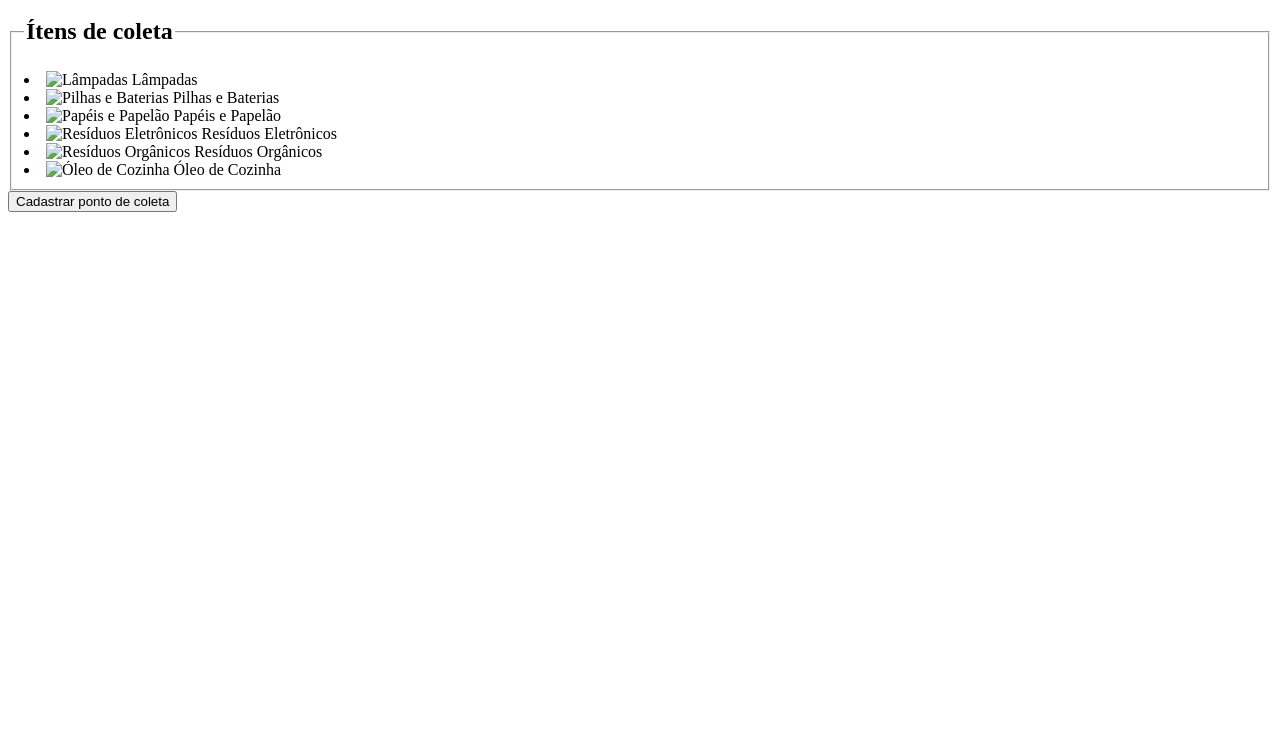
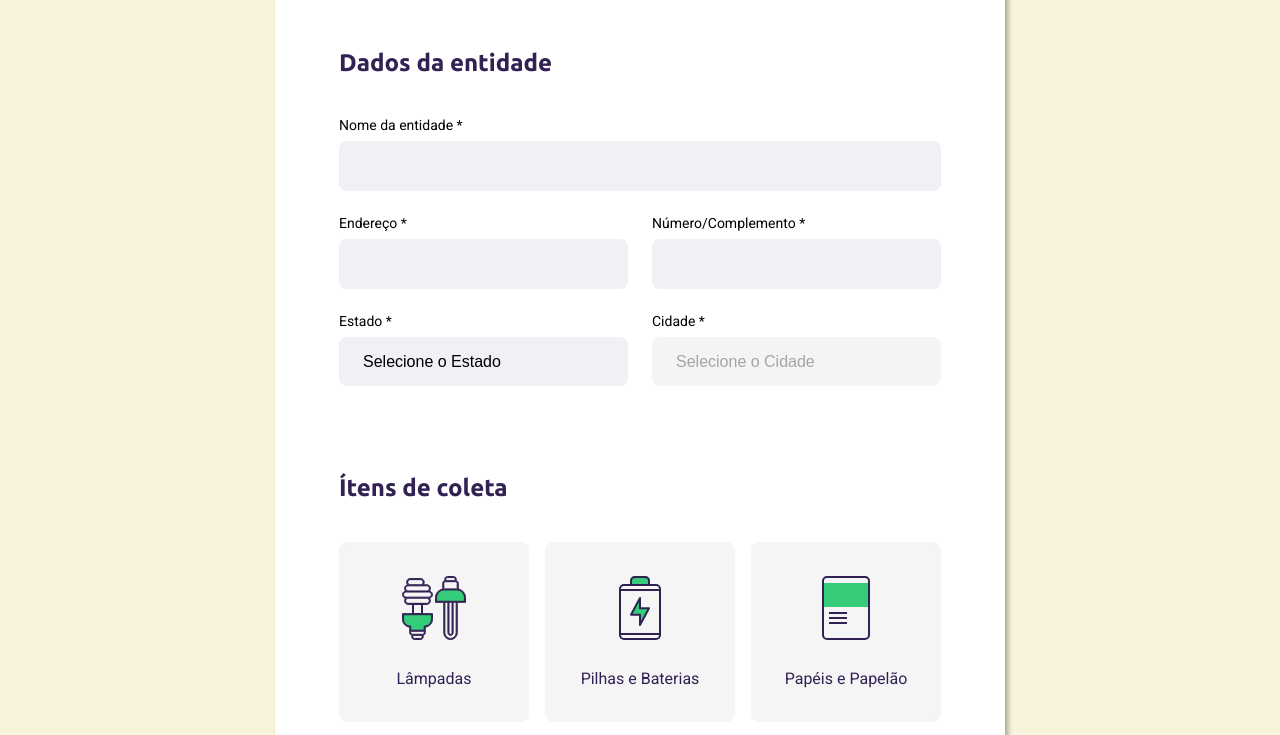
Before and after one commit to ViniciusPascoalini/Ecoleta, a plain HTML site: page create-point.html in a window 1280 px wide. Shown: the part 293-1028 px from the top of the page. Before the commit the page ends 800 px from the top, so only its background shows below. Drawn offline with Linux system fonts and the light colour scheme; files that its build step writes are made by us from their sources; the site is published under a folder, as on GitHub Pages, so addresses that start at the root find nothing; no server answers.

Commit message:
Revert "css ref"
This reverts commit 1518e9bb7a6b23f1ed96cdccceb615bbb1e835e8.

```diff
--- a/create-point.html
+++ b/create-point.html
@@ -6,10 +6,10 @@
     <meta name="viewport" content="width=device-width, initial-scale=1.0">
 
     <link rel="stylesheet" href="https://fonts.googleapis.com/css2?family=Roboto&family=Ubuntu:wght@700&display=swap" >
-    <link rel="stylesheet" href="/Ecoleta/styles/main.css">
-    <link rel="stylesheet" href="/Ecoleta/styles/create-point.css">
+    <link rel="stylesheet" href="Ecoleta/styles/main.css">
+    <link rel="stylesheet" href="Ecoleta/styles/create-point.css">
 
-    <link rel="stylesheet" href="/Ecoeleta/styles/responsive.css">
+    <link rel="stylesheet" href="Ecoeleta/styles/responsive.css">
 
     <title>Criar um ponto de coleta</title>
 </head>
@@ -17,7 +17,7 @@
 <body>
     <div id="page-create-point">
         <header>
-            <img src="/Ecoleta/assets/logo.svg" alt="Logomarca">
+            <img src="Ecoleta/assets/logo.svg" alt="Logomarca">
             <a href="index.html">
                 <span></span>
                 Voltar para home
@@ -68,32 +68,32 @@
 
                 <div class="items-grid">
                     <li data-id="1">
-                        <img src="/Ecoleta/assets/lampadas.svg" alt="Lâmpadas">
+                        <img src="Ecoleta/assets/lampadas.svg" alt="Lâmpadas">
                         <span>Lâmpadas</span>
                     </li>
 
                     <li data-id="2">
-                        <img src="/Ecoleta/assets/baterias.svg" alt="Pilhas e Baterias">
+                        <img src="Ecoleta/assets/baterias.svg" alt="Pilhas e Baterias">
                         <span>Pilhas e Baterias</span>
                     </li>
 
                     <li data-id="3">
-                        <img src="/Ecoleta/assets/papeis-papelao.svg" alt="Papéis e Papelão">
+                        <img src="Ecoleta/assets/papeis-papelao.svg" alt="Papéis e Papelão">
                         <span>Papéis e Papelão</span>
                     </li>
 
                     <li data-id="4">
-                        <img src="/Ecoleta/assets/eletronicos.svg" alt="Resíduos Eletrônicos">
+                        <img src="Ecoleta/assets/eletronicos.svg" alt="Resíduos Eletrônicos">
                         <span>Resíduos Eletrônicos</span>
                     </li>
 
                     <li data-id="5">
-                        <img src="/Ecoleta/assets/organicos.svg" alt="Resíduos Orgânicos">
+                        <img src="Ecoleta/assets/organicos.svg" alt="Resíduos Orgânicos">
                         <span>Resíduos Orgânicos</span>
                     </li>
 
                     <li data-id="6">
-                        <img src="/Ecoleta/assets/oleo.svg" alt="Óleo de Cozinha">
+                        <img src="Ecoleta/assets/oleo.svg" alt="Óleo de Cozinha">
                         <span>Óleo de Cozinha</span>
                     </li>
                 </div>
@@ -104,7 +104,7 @@
             <button type="submit">Cadastrar ponto de coleta</button>
         </form>
     </div>
-    <script src="/Ecoleta/scripts/create-point.js"></script>
+    <script src="Ecoleta/scripts/create-point.js"></script>
 </body>
 
 </html>
```
Also changed, not shown: index.html (+8 -8 lines), search-results.html (+4 -4 lines).
